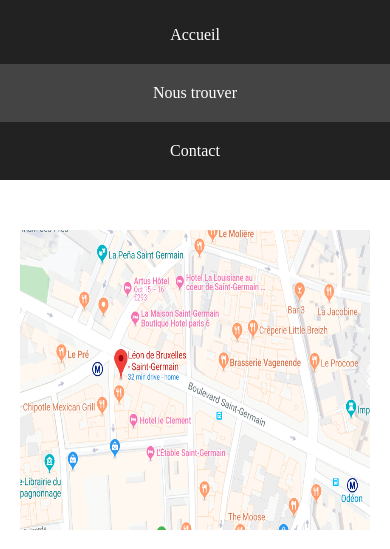
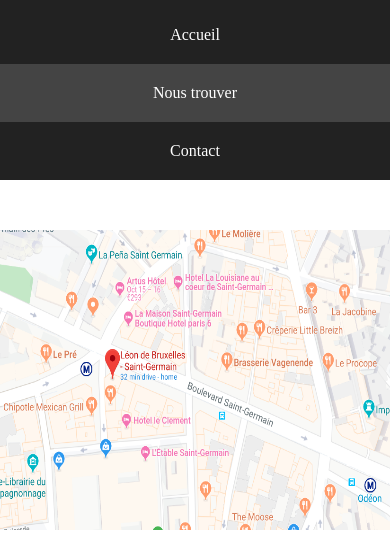
Before and after one commit to Clementlgm/cafe-test-1, a website: page map.html in a window 390 px wide. Shown: the part 67-616 px from the top of the page. Drawn offline with Linux system fonts and the light colour scheme.

Commit message:
responsive ok

```diff
--- a/map.html
+++ b/map.html
@@ -25,7 +25,7 @@
         </ul>
       </nav>
     </header>
-    <section>
+    <section class="map">
       <div class="container">
         <img src="/img/map.png" alt="map of Paris" />
         <div class="text-where">
--- a/scss/style.mobile.scss
+++ b/scss/style.mobile.scss
@@ -63,7 +63,7 @@
 
 // map
 
-section {
+.map {
   min-width: 0;
   margin-top: 5rem;
 
@@ -83,7 +83,7 @@
 
 // contact
 
-section {
+.contact {
   display: block;
   margin: 0 2rem;
   margin-top: 5rem;
```
Also changed, not shown: contact.html (+1 -1 lines), css/style.mobile.css.
